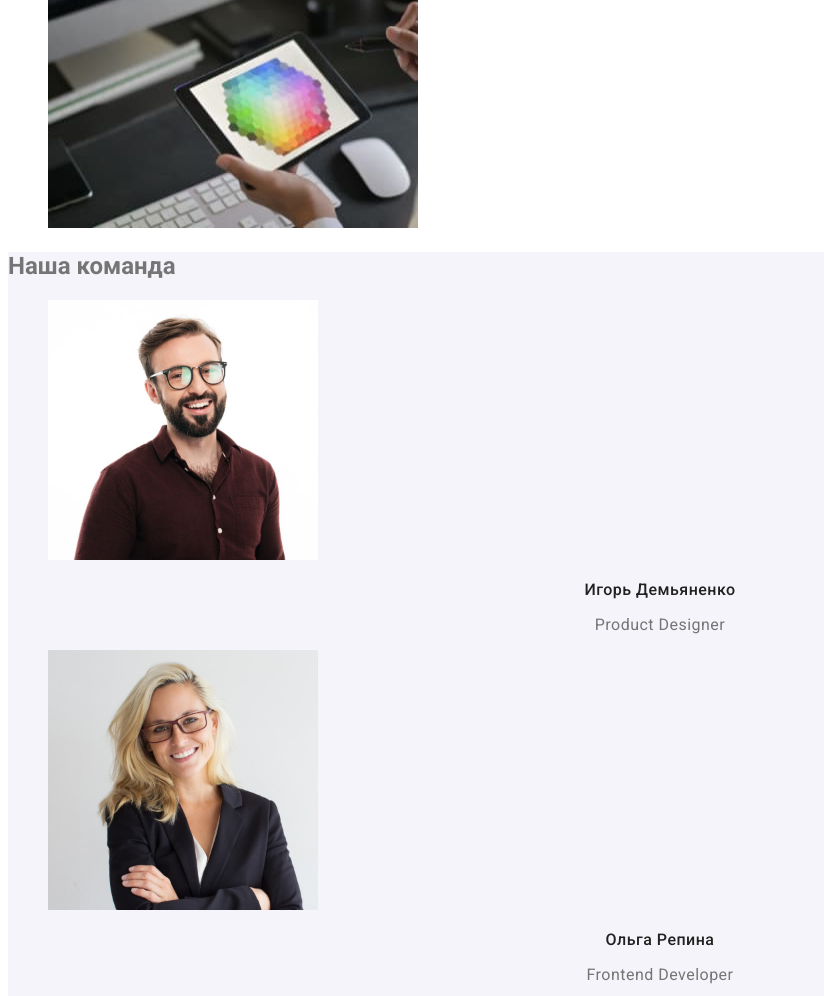
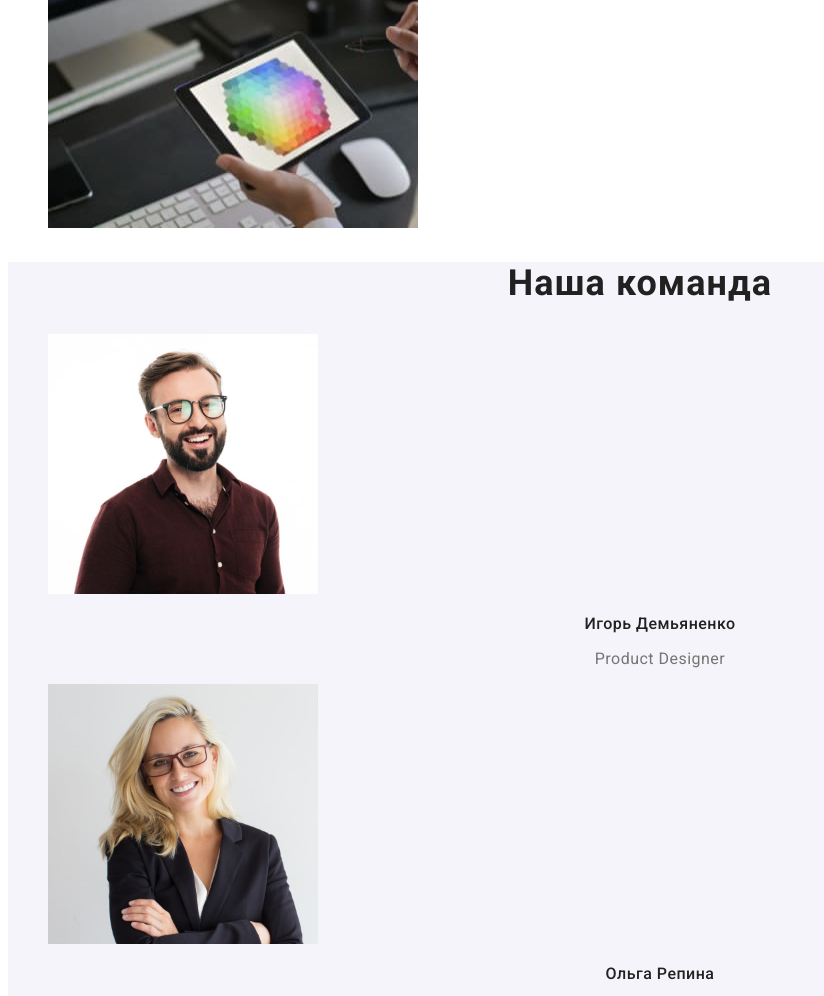
Before and after one commit to Lyutink/goit-markup-hw-02, a plain HTML site: page index.html in a window 1280 px wide. Shown: the part 1450-2446 px from the top of the page, without its empty margins (0-824 px from the left). Drawn offline with Linux system fonts and the light colour scheme.

Commit message:
добавляет стили для team-title

```diff
--- a/css/styles.css
+++ b/css/styles.css
@@ -135,6 +135,14 @@ a {
 .team {
   background-color: #f5f4fa;
 }
+.team-title {
+  font-weight: 600;
+  font-size: 36px;
+  line-height: 1.17;
+  text-align: center;
+  letter-spacing: 0.03em;
+  color: var(--title-text-color);
+}
 .team-name {
   font-weight: 500;
   font-size: 16px;
--- a/index.html
+++ b/index.html
@@ -124,7 +124,7 @@
 
       <!--Наша команда-->
       <section class="team">
-        <h2 class="team-titel">Наша команда</h2>
+        <h2 class="team-title">Наша команда</h2>
         <ul class="team-list">
           <li class="team-item">
             <img
```
